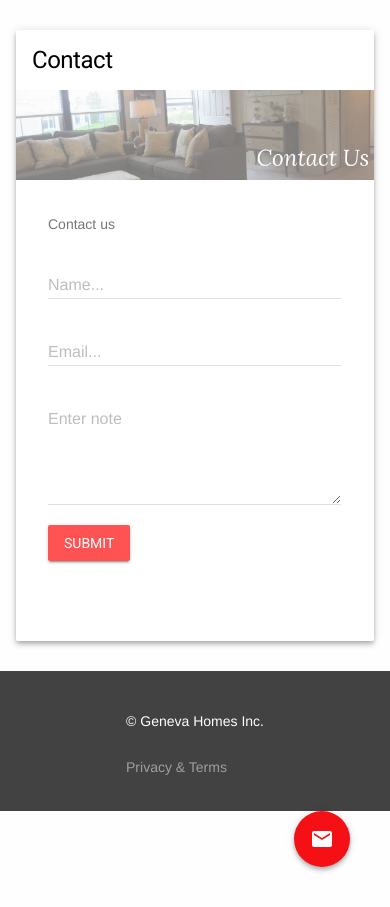
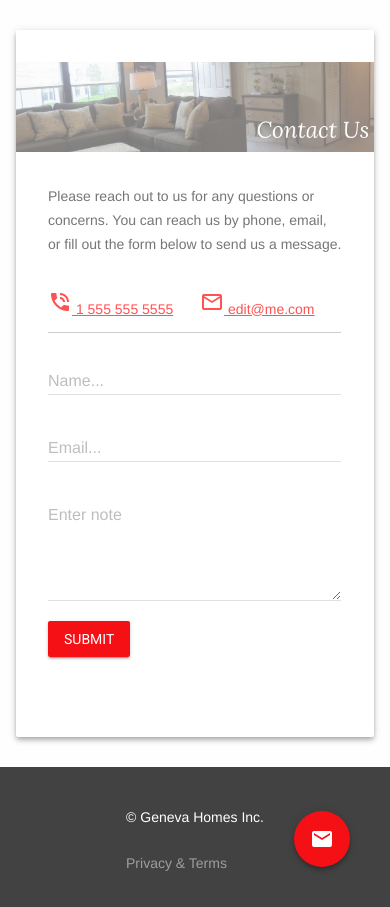
Before and after one commit to anicjeff/Geneva-Homes, a PHP site: page /contact.php in a window 390 px wide. Shown: the part 200-1107 px from the top of the page. Run offline with PHP 8.4, Linux system fonts and the light colour scheme; some libraries are stand-ins or nearby versions.

Commit message:
Updated Contact page to include phone and email.

```diff
--- a/contact.php
+++ b/contact.php
@@ -5,13 +5,18 @@
           <div class="mdl-grid site-max-width">
             <div class="mdl-cell mdl-cell--12-col mdl-card mdl-shadow--4dp page-content">
               <div class="mdl-card__title">
-                <h1 class="mdl-card__title-text">Contact</h1>
+                <h1 class="mdl-card__title-text"></h1>
              </div>
               <div class="mdl-card__media"><img class="article-image" src="img/contactus.png" border="0" alt="Contact">
               </div>
               <div class="mdl-grid site-copy">
                 <div class="mdl-cell mdl-cell--12-col"><div class="mdl-card__supporting-text">
-  <p>Contact us </p>
+                    <p>Please reach out to us for any questions or concerns. You can reach us by phone, email, or fill out the form below to send us a message.</p>
+                    <br>
+                    <div class="containercon">
+                        <a href="tel:+15555555555"><i class="material-icons">phone_in_talk</i> 1 555 555 5555</a>
+                        <a href="mailto:edit@me.com"><i class="material-icons">mail_outline</i> edit@me.com</a></br>
+                    </div><hr>
                     <form action="https://formspree.io/anicjeff@gmail.com" method="POST" class="form-contact">
                         <div class="mdl-textfield mdl-js-textfield mdl-textfield--floating-label">
                             <input class="mdl-textfield__input" pattern="[A-Z,a-z, ]*" type="text" id="Name" name="name">
@@ -27,7 +32,7 @@
                             <label class="mdl-textfield__label" for="note">Enter note</label>
                         </div>
                         <p>
-          <button class="mdl-button mdl-js-button mdl-button--raised mdl-js-ripple-effect mdl-button--accent" type="submit">
+                            <button class="redbtn mdl-button mdl-js-button mdl-button--raised mdl-js-ripple-effect" type="submit">
                                 Submit
                             </button>
                         </p>
--- a/styles/main.css
+++ b/styles/main.css
@@ -332,3 +332,9 @@
   padding-right: 50px;
   padding-top: 11px;
 }
+
+.containercon {
+    display: flex;
+    justify-content: space-between;
+    margin: auto;
+}
```
Lines whose indentation alone changed are shown as unchanged.
